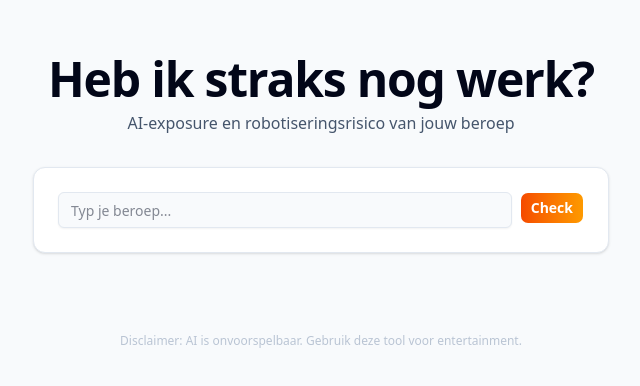
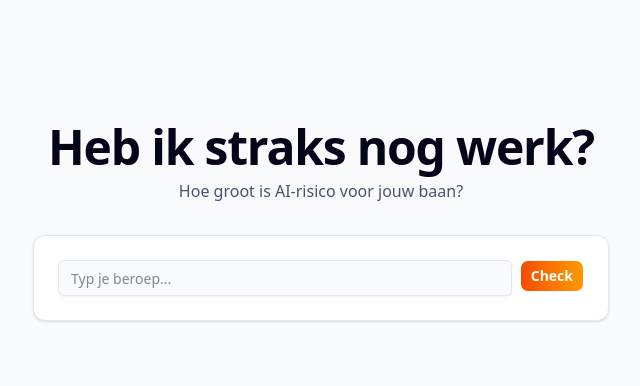
Before and after one commit to ceylonsri2017-glitch/hebikstraksnogwerk.nl, a Next.js app: page / in a window 1280 px wide. Shown: the part 178-564 px from the top of the page, without its empty margins (319-959 px from the left). Built offline with nearby package versions, Linux system fonts and the light colour scheme.

Commit message:
Update UI text and improve flow

```diff
--- a/src/app/api/check/route.ts
+++ b/src/app/api/check/route.ts
@@ -1,20 +1,18 @@
 import { NextResponse } from "next/server";
 import OpenAI from "openai";
 
-// Gebruik OPENAI_API_KEY als fallback omdat de SDK dit standaard verwacht
+// Zorg dat we expliciet de OpenRouter sleutel pakken
 const openai = new OpenAI({
   baseURL: "https://openrouter.ai/api/v1",
-  apiKey: process.env.OPENAI_API_KEY || process.env.OPENROUTER_API_KEY,
+  apiKey: process.env.OPENROUTER_API_KEY || process.env.OPENAI_API_KEY,
 });
 
 export async function POST(request: Request) {
   try {
     const { job } = await request.json();
 
-    // Check of we überhaupt een sleutel hebben
-    if (!process.env.OPENAI_API_KEY && !process.env.OPENROUTER_API_KEY) {
-        throw new Error("Geen API Key gevonden in de omgeving");
-    }
+    // Debugging log voor Vercel (kijk in Vercel logs)
+    console.log("Checking API key availability:", !!process.env.OPENROUTER_API_KEY);
 
     const completion = await openai.chat.completions.create({
       messages: [
@@ -39,10 +37,10 @@ export async function POST(request: Request) {
       score: content.score,
       tasks_disappearing: content.tasks_disappearing || []
     });
-  } catch (error) {
-    console.error("API Error:", error);
+  } catch (error: any) {
+    console.error("OpenRouter API Error:", error);
     return NextResponse.json({
-      ai_response: "Onze analyse-service is tijdelijk onbereikbaar.",
+      ai_response: "De analyse-service is tijdelijk onbereikbaar. Controleer de API-key in Vercel instellingen.",
       score: 5,
       tasks_disappearing: ["Geen data beschikbaar"]
     }, { status: 500 });
--- a/src/app/page.tsx
+++ b/src/app/page.tsx
@@ -1,13 +1,13 @@
 "use client";
 
 import { useState } from "react";
-import Link from "next/link";
-import { Copy, Sparkles } from "lucide-react";
 import { Button } from "@/components/ui/button";
 import { Input } from "@/components/ui/input";
 import { Card, CardContent } from "@/components/ui/card";
 import { Progress } from "@/components/ui/progress";
 import jobs from "../../data/jobs.json";
+import { Copy, Sparkles } from "lucide-react";
+import Link from "next/link";
 
 export default function Home() {
   const [job, setJob] = useState("");
@@ -57,7 +57,7 @@ export default function Home() {
       <div className="max-w-xl w-full text-center space-y-8">
         <div className="space-y-2">
           <h1 className="text-4xl md:text-5xl font-bold tracking-tight text-slate-950">Heb ik straks nog werk?</h1>
-          <p className="text-slate-600">AI-exposure en robotiseringsrisico van jouw beroep</p>
+          <p className="text-slate-600">Hoe groot is AI-risico voor jouw baan?</p>
         </div>
 
         <div className="bg-white p-6 rounded-xl border border-slate-200 shadow-sm">
@@ -106,7 +106,7 @@ export default function Home() {
                 </Button>
                 <Link href="/premium" className="block mt-4">
                   <Button className="w-full bg-slate-900 text-white hover:bg-slate-800">
-                     <Sparkles className="w-4 h-4 mr-2 text-orange-500" /> Upgrade naar Premium
+                     <Sparkles className="w-4 h-4 mr-2 text-orange-500" /> Bekijk jouw toekomstperspectief
                   </Button>
                 </Link>
               </div>
@@ -114,10 +114,6 @@ export default function Home() {
           </Card>
         )}
       </div>
-
-      <footer className="mt-20 text-center text-xs text-slate-400 pb-10">
-        <p className="opacity-60">Disclaimer: AI is onvoorspelbaar. Gebruik deze tool voor entertainment.</p>
-      </footer>
     </main>
   );
 }
```
